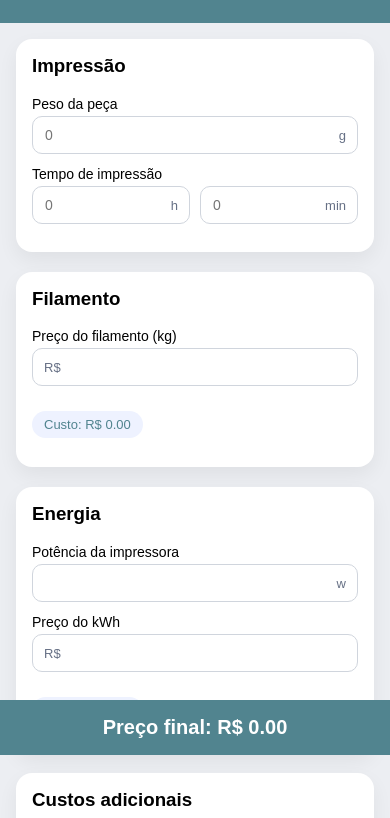
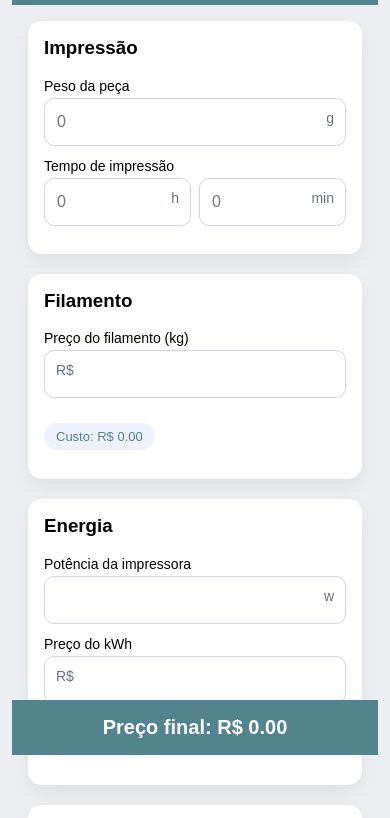
Before and after one commit to cesarlubini/calculadora-impressao-3d, a plain HTML site: page index.html in a window 390 px wide. Shown: the part 89-907 px from the top of the page. Drawn offline with Linux system fonts and the light colour scheme.

Commit message:
Ajustes mobile

```diff
--- a/index.html
+++ b/index.html
@@ -3,6 +3,7 @@
 
 <head>
     <meta charset="UTF-8">
+    <meta name="viewport" content="width=device-width, initial-scale=1">
     <meta name="theme-color" content="#51848f">
     <title>Calculadora Impressão 3D</title>
     <link rel="stylesheet" href="style.css">
--- a/style.css
+++ b/style.css
@@ -134,3 +134,45 @@
   font-size: 20px;
   font-weight: bold;
 }
+
+@media (max-width: 600px) {
+
+  body {
+    padding: 12px;
+  }
+
+  h1 {
+    font-size: 20px;
+  }
+
+  .container {
+    max-width: 100%;
+  }
+
+  .card {
+    padding: 16px;
+    border-radius: 14px;
+  }
+
+  label {
+    font-size: 14px;
+  }
+
+  input {
+    font-size: 16px;       /* IMPORTANTE: evita zoom no iOS */
+    padding: 14px 12px;    /* área de toque maior */
+  }
+
+  .unit {
+    font-size: 14px;
+  }
+
+  .tempo {
+    gap: 8px;
+  }
+
+  .total {
+    font-size: 26px;
+  }
+
+}
```
